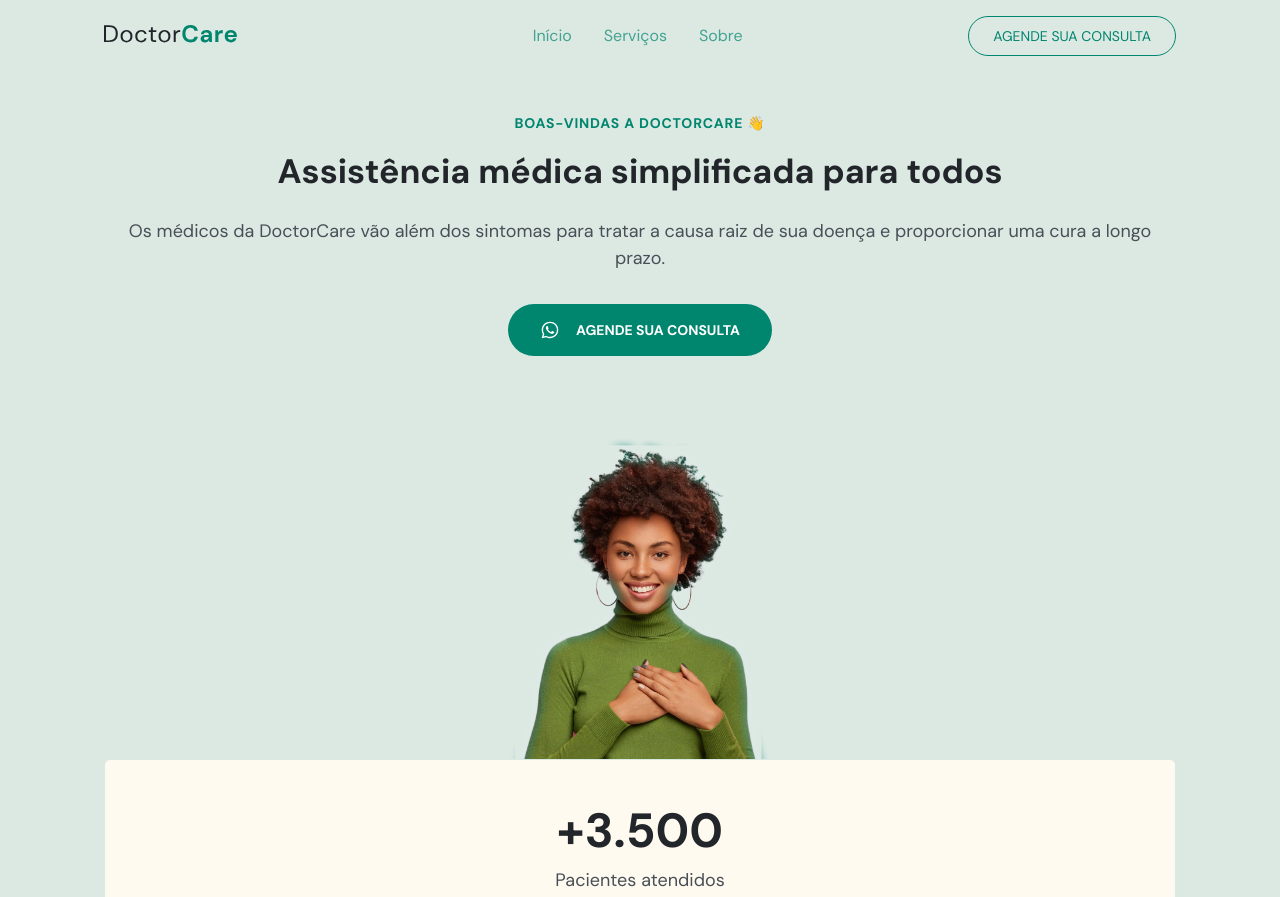
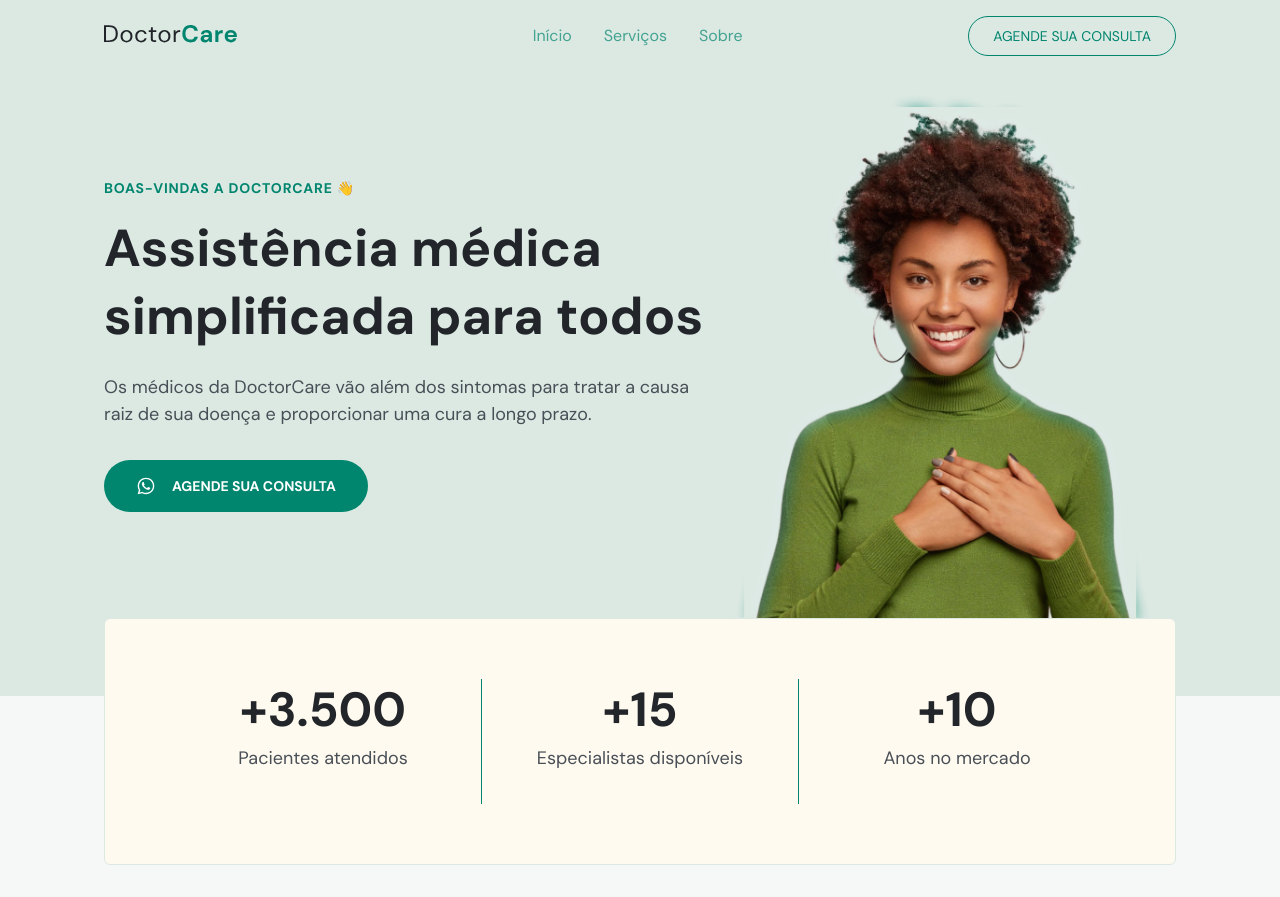
Before and after one commit to littlegudy/DoctorCare--NLW, a plain HTML site: page index.html in a window 1280 px wide. Shown: the top 897 px of the page. Drawn offline with nearby package versions, Linux system fonts and the light colour scheme.

Commit message:
header responsiva p/desktop

```diff
--- a/index.html
+++ b/index.html
@@ -70,7 +70,9 @@
 
         <div class="menu">
           <ul>
-            <li><a onclick="closeMenu()" href="#home">Início</a></li>
+            <li>
+              <a onclick="closeMenu()" href="#home">Início</a>
+            </li>
             <li><a onclick="closeMenu()" href="#services">Serviços</a></li>
             <li><a onclick="closeMenu()" href="#about">Sobre</a></li>
           </ul>
@@ -228,6 +230,7 @@
 
     <section id="home">
       <div class="wrapper">
+        <div class="col-a">
           <header>
             <h4>BOAS-VINDAS A DOCTORCARE 👋</h4>
             <h1>Assistência médica simplificada para todos</h1>
@@ -252,11 +255,13 @@
               </svg>
               Agende sua consulta
             </a>
-          <img
-            src="assets/Foto.png"
-            alt="Mulher negra vestindo moletom verde e sorrindo"
-          />
           </div>
+        </div>
+
+        <div class="col-b">
+          <img src="assets/Foto.png" alt="Mulher negra vestindo moletom" />
+        </div>
+
         <div class="BoxesContainer">
           <div class="BoxPacientesAtendidos">
             <h3>+3.500</h3>
--- a/style.css
+++ b/style.css
@@ -279,6 +279,7 @@ body.menu-expanded .menu {
 
 /* HOME ============================= */
 #home {
+  padding-block: 0;
   padding-top: calc(4.1rem + var(--nav-height));
 }
 
@@ -287,7 +288,7 @@ body.menu-expanded .menu {
 
   display: block;
   width: 100vw;
-  height: calc(100rem + var(--nav-height));
+  height: calc(76% + var(--nav-height));
   background-color: var(--brandgreenlight);
 
   position: absolute;
@@ -473,6 +474,11 @@ footer .LinksSocialMedia {
   /* reset ========= */
   .wrapper {
     width: min(112rem, 100%);
+    display: grid;
+  }
+
+  section {
+    padding-block: 16rem;
   }
 
   /* reset ========= */
@@ -489,6 +495,7 @@ footer .LinksSocialMedia {
     transform: initial;
     color: initial;
     background-color: initial;
+    filter: initial;
   }
 
   nav#navscroll .close-menu,
@@ -529,6 +536,12 @@ footer .LinksSocialMedia {
     text-transform: uppercase;
   }
 
+  nav#navscroll .menu a.ButtonAgendarConsulta:hover {
+    background-color: var(--primary-color);
+    border: none;
+    color: white;
+  }
+
   nav#navscroll.scroll .menu ul li a {
     color: var(--brandgreenlightDois);
     opacity: .6;
@@ -543,6 +556,7 @@ footer .LinksSocialMedia {
     transition: opacity .4s;
   }
 
+  nav#navscroll .menu li a.active,
   nav#navscroll .menu li a:hover {
     opacity: 1;
     font-weight: 700;
@@ -567,16 +581,19 @@ footer .LinksSocialMedia {
     background-color: white;
   }
 
+  nav#navscroll .menu li a.active::after,
   nav#navscroll .menu li a:hover::after {
     padding-inline: .8rem;
     width: 100%;
 
   }
 
+  nav#navscroll.scroll .menu li a.active,
   nav#navscroll.scroll .menu li a:hover {
     opacity: 1;
   }
 
+  nav#navscroll.scroll .menu a.ButtonAgendarConsulta.active,
   nav#navscroll.scroll .menu a.ButtonAgendarConsulta:hover {
     background-color: var(--primary-color);
     filter: brightness(1.3);
@@ -584,8 +601,72 @@ footer .LinksSocialMedia {
   }
 
 
+  /* HOME ========= */
+
+  #home::before {
+    height: calc(96% - var(--nav-height));
+  }
+
+  #home {
+    padding-top: var(--nav-height);
+  }
+
+  #home .wrapper {
+    grid-template-columns: 60.5rem 1fr;
+    grid-template-areas:
+      'A B'
+      'C C';
+  }
+
+  #home .col-a {
+    grid-area: A;
+    text-align: left;
+    align-self: center;
+  }
+
+  #home .col-b {
+    grid-area: B;
+  }
+
+  #home h1 {
+    font-size: 5.2rem;
+  }
+
+  #home .content p {
+    font-size: 1.8rem;
+  }
+
+  #home .BoxesContainer {
+    grid-area: C;
+
+    flex-direction: row;
+    padding: 6rem;
+    gap: 0;
+  }
+
+  #home .BoxesContainer .BoxAnosNoMercado,
+  #home .BoxesContainer .BoxEspecialistasDisponiveis {
+    border-left: 1px solid var(--primary-color);
+  }
+
+  #home .BoxesContainer div {
+    flex: 1;
+  }
 
 
+  #home .button {
+    margin: 0;
+  }
+
+  #home .BoxesContainer #home .button {
+    margin: 0;
+  }
+
+  #home img {
+    width: 42rem;
+  }
+
+  /* services ========= */
 
 
 
```
Lines whose indentation alone changed are shown as unchanged.
